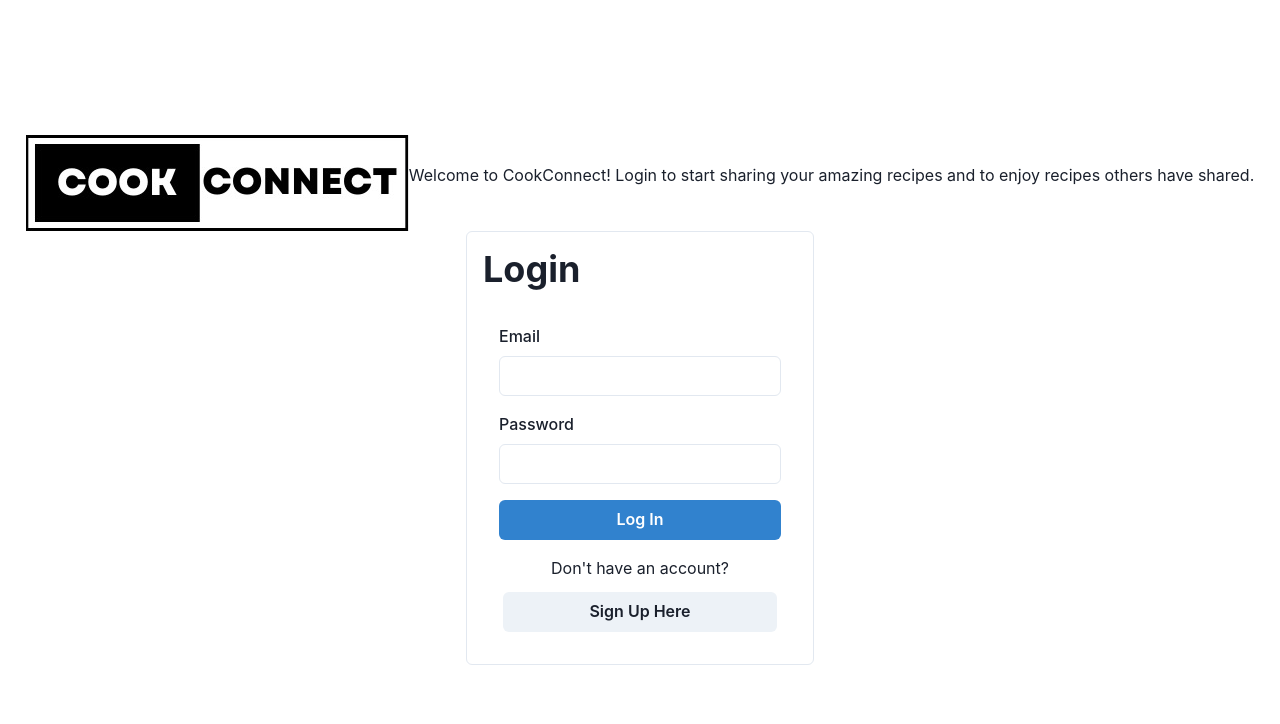
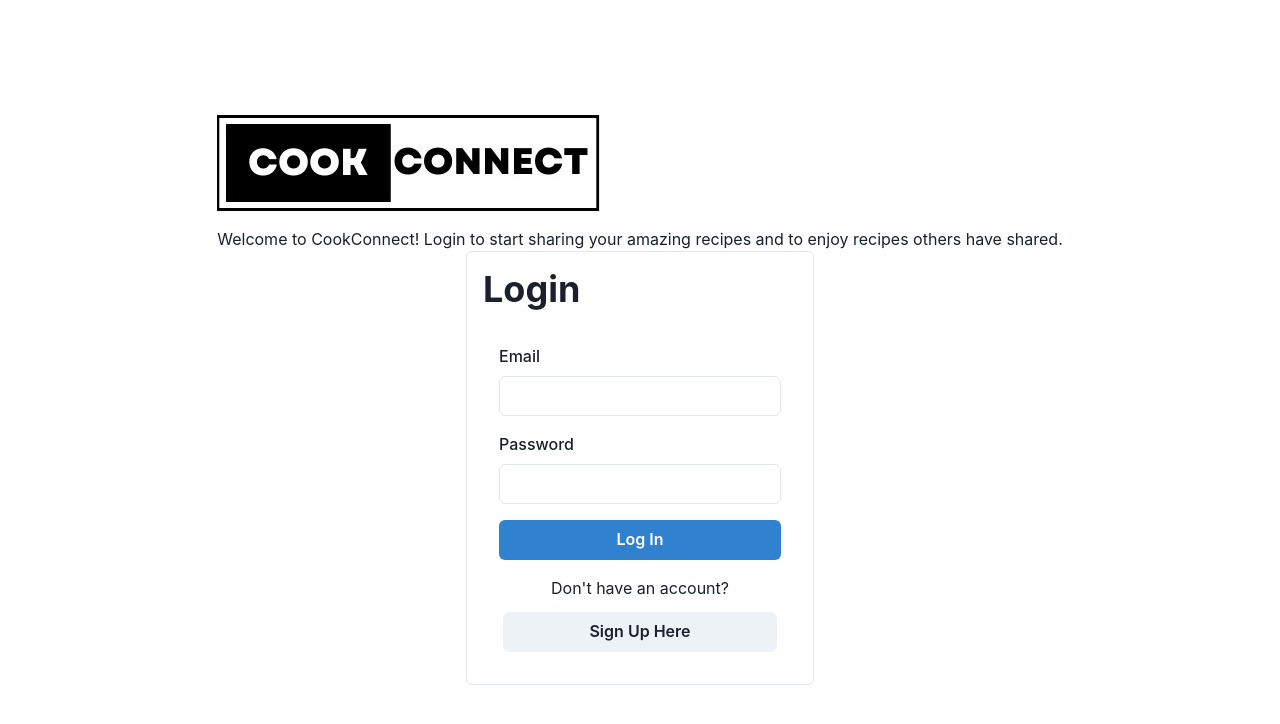
Before and after one commit to cjsanc1/cookconnect, a React (Create React App) app: page /recipes/1 in a window 1280 px wide. Shown: the top 724 px of the page. Built offline with nearby package versions, Linux system fonts and the light colour scheme.

Commit message:
sorry my app isnt running on localhost

```diff
--- a/src/pages/AuthPage/AuthPage.jsx
+++ b/src/pages/AuthPage/AuthPage.jsx
@@ -8,13 +8,13 @@ export default function AuthPage({ setUser }) {
 
   return (
     <Center height="100vh" flexDirection="column">
-      <Center>
+      <Box textAlign="center">
         <Image src="/CookConnect.jpeg" alt="CookConnect Image" />
-        <Text mb={4}>
+        <Text mt={4}>
           Welcome to CookConnect! Login to start sharing your amazing recipes
           and to enjoy recipes others have shared.
         </Text>
-      </Center>
+      </Box>
       <Box p={4} maxW="400px" borderWidth="1px" borderRadius="md">
         <Heading as="h1" size="xl" mb={4}>
           {showSignUp ? "Sign Up" : "Login"}
```
